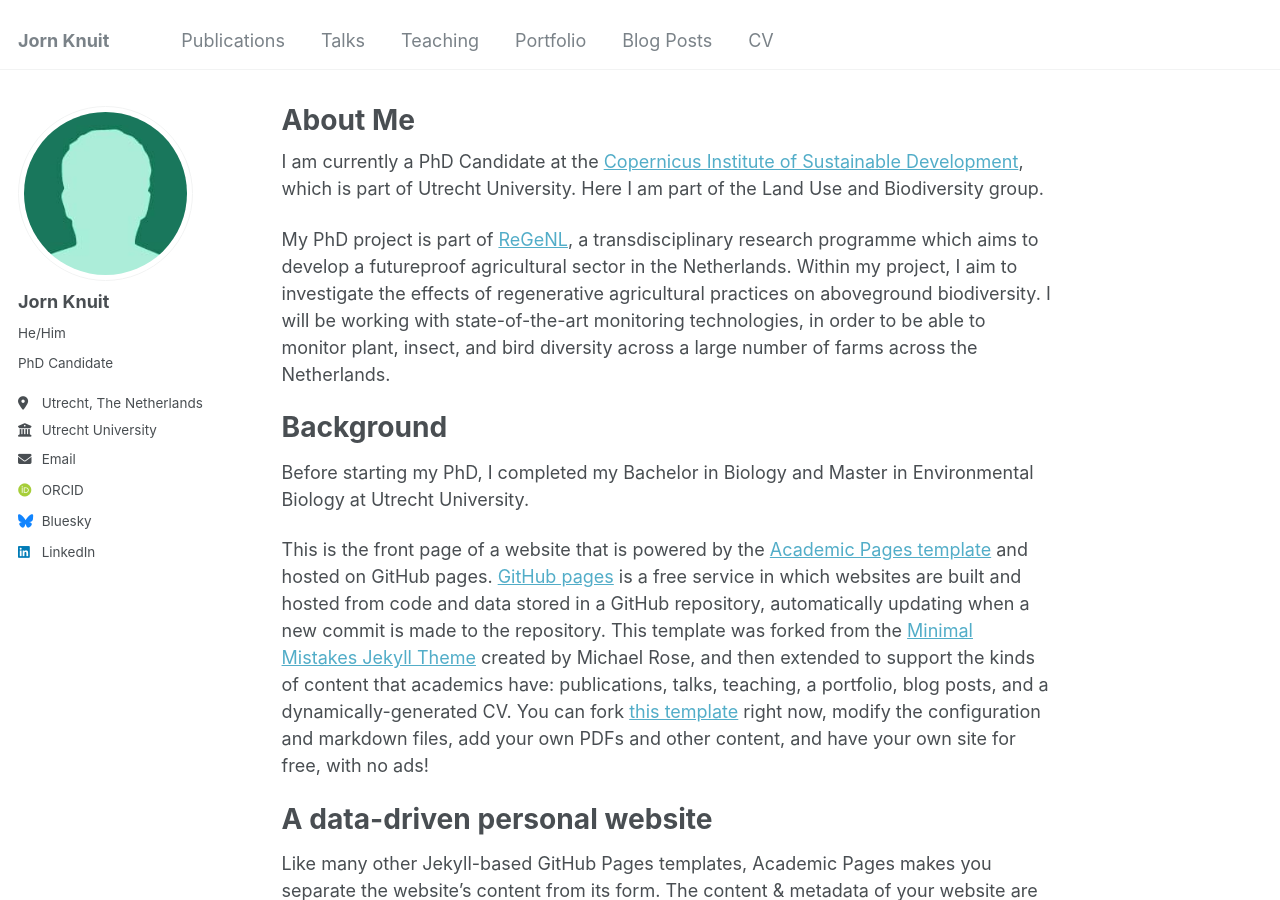
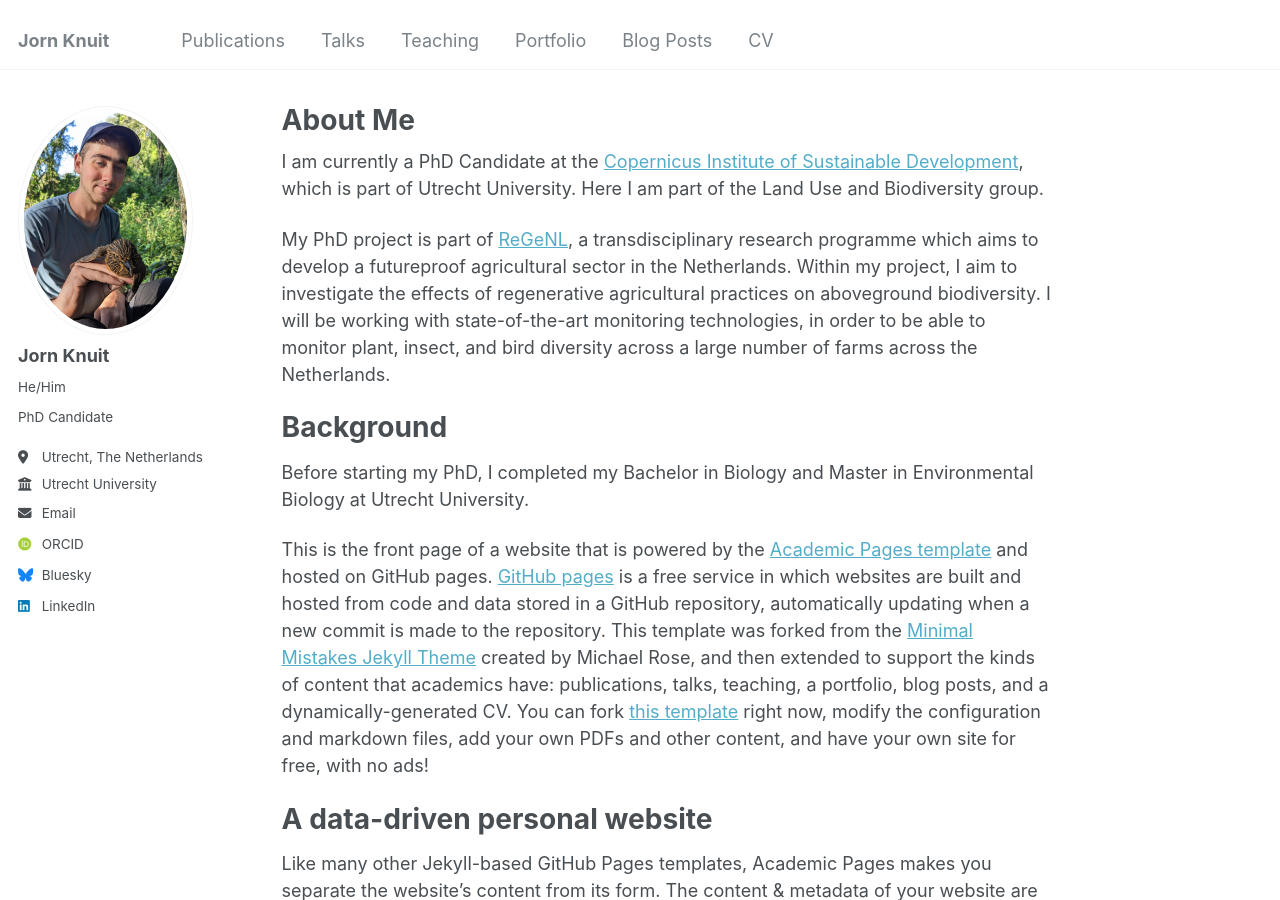
Before and after one commit to JornKnuit/JornKnuit.github.io, a Jekyll site: the page built from _pages/about.md, in a window 1280 px wide and 900 px high. Built offline with Jekyll 4.4.1, drawn with Linux system fonts in a browser that asks for light colours; some web fonts are replaced.

Commit message:
Update _config.yml

```diff
--- a/_config.yml
+++ b/_config.yml
@@ -21,7 +21,7 @@ repository               : "JornKnuit/JornKnuit.github.io"
 #               Additional customization can be done by editing /_includes/author-profile.html
 author:
   # Biographic information
-  avatar           : "bio-photo-2.jpg"
+  avatar           : "ProfilePicture.jpeg"
   name             : "Jorn Knuit"
   pronouns         : "He/Him"
   bio              : "PhD Candidate"
```
